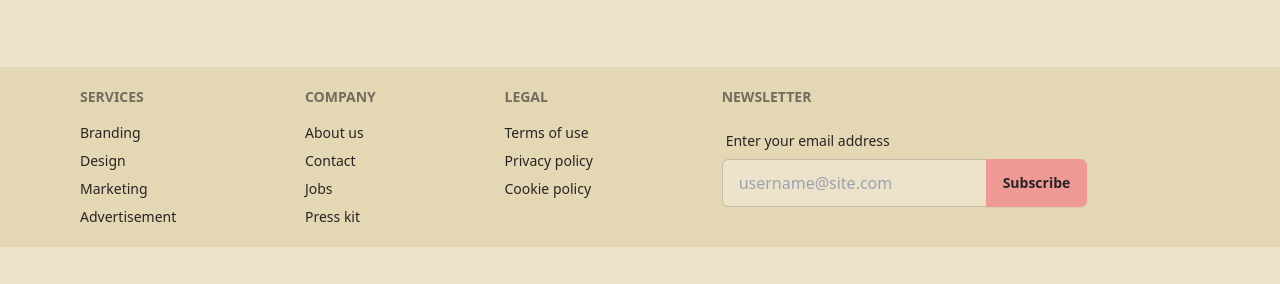
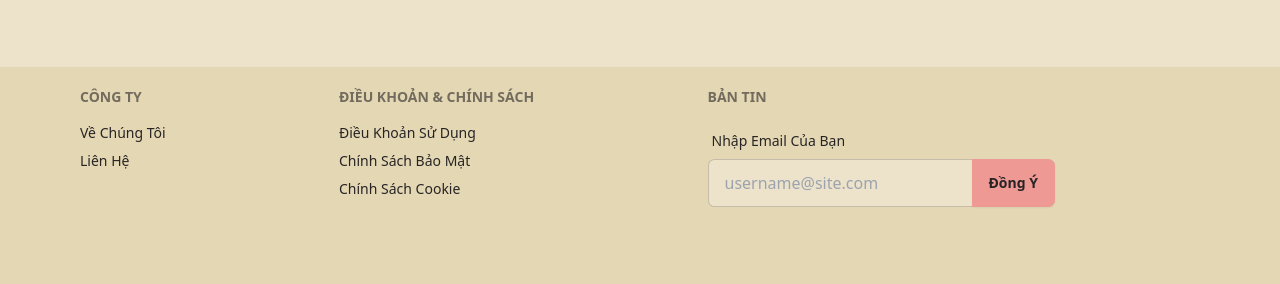
Before and after one commit to q-dat/Beverage_Store_Angular, an Angular app: page / in a window 1280 px wide. Shown: the part 3353-3637 px from the top of the page. Before the commit the page ends 3600 px from the top, so only its background shows below. Built offline with nearby package versions, Linux system fonts and the light colour scheme; data requests are answered from the project's data file.

Commit message:
beverage-store

```diff
--- a/src/app/App.html
+++ b/src/app/App.html
@@ -75,36 +75,28 @@
   <!-- Body -->
   <router-outlet></router-outlet>
   <!-- Footer> -->
-  <footer class="footer mt-[20px] lg:px-20 py-5 px-[40px] bg-base-200 text-base-content">
+  <footer class="footer xl:pb-20 pb-[300px] sm:pb-[700px]  pt-[20px] mt-[20px] lg:px-20  px-[40px] bg-base-200 text-base-content">
     <nav>
-      <h6 class="footer-title">Services</h6>
-      <a class="link link-hover">Branding</a>
-      <a class="link link-hover">Design</a>
-      <a class="link link-hover">Marketing</a>
-      <a class="link link-hover">Advertisement</a>
+      <h6 class="footer-title">Công Ty</h6>
+      <a class="link link-hover">Về Chúng Tôi</a>
+      <a class="link link-hover">Liên Hệ</a>
+
     </nav>
     <nav>
-      <h6 class="footer-title">Company</h6>
-      <a class="link link-hover">About us</a>
-      <a class="link link-hover">Contact</a>
-      <a class="link link-hover">Jobs</a>
-      <a class="link link-hover">Press kit</a>
-    </nav>
-    <nav>
-      <h6 class="footer-title">Legal</h6>
-      <a class="link link-hover">Terms of use</a>
-      <a class="link link-hover">Privacy policy</a>
-      <a class="link link-hover">Cookie policy</a>
+      <h6 class="footer-title">Điều Khoản & Chính Sách</h6>
+      <a class="link link-hover">Điều Khoản Sử Dụng</a>
+      <a class="link link-hover">Chính Sách Bảo Mật</a>
+      <a class="link link-hover">Chính Sách Cookie</a>
     </nav>
     <form>
-      <h6 class="footer-title">Newsletter</h6>
+      <h6 class="footer-title">Bản Tin</h6>
       <fieldset class="form-control w-80">
         <label class="label">
-          <span class="label-text">Enter your email address</span>
+          <span class="label-text">Nhập Email Của Bạn</span>
         </label>
         <div class="join">
           <input type="text" placeholder="username@site.com" class="input input-bordered join-item" />
-          <button class="btn btn-primary join-item">Subscribe</button>
+          <button class="btn btn-primary join-item">Đồng Ý</button>
         </div>
       </fieldset>
     </form>
--- a/src/app/Routes.ts
+++ b/src/app/Routes.ts
@@ -3,9 +3,13 @@ import { HomeComponent } from './pages/home/home.component';
 import { AboutComponent } from './pages/about/about.component';
 import { ShopComponent } from './pages/shop/shop.component';
 import { ContactComponent } from './pages/contact/contact.component';
+import { DetailComponent } from './pages/detail/detail.component';
+
 export const routes: Routes = [
     { path: '', component: HomeComponent },
     { path: 'about', component: AboutComponent },
     { path: 'shop', component: ShopComponent },
     { path: 'contact', component: ContactComponent },
+    { path: 'detail', component: DetailComponent },
+
 ];
--- a/src/app/data-display/data-display.component.html
+++ b/src/app/data-display/data-display.component.html
@@ -24,7 +24,7 @@
                 <div class=" space-x-2">
                     <button class="btn bg-transparent border-red-500
                     rounded-full hover:scale-[1.2] hover:bg-red-300 hover:text-white">
-                        <i class="fa fa-search"></i>
+                        <a href="/detail"> <i class="fa fa-search"></i></a>
                     </button>
                     <button class="btn text-white bg-red-500
                     hover:scale-[1.1] hover:text-red-600 hover:bg-white">
@@ -33,7 +33,7 @@
                     </button>
                     <button class="btn bg-transparent border-red-500
                     rounded-full hover:scale-[1.2]  hover:bg-red-300 hover:text-white">
-                        <i class="fa fa-heart "></i>
+                        <a href="/"> <i class="fa fa-heart "></i> </a>
                     </button>
                 </div>
             </div>
@@ -79,17 +79,17 @@
             ">
                 <div class=" space-x-2">
                     <button class="btn bg-transparent border-red-500
-                    rounded-full hover:scale-[1.2] hover:bg-red-300 hover:text-white">
-                        <i class="fa fa-search"></i>
+                rounded-full hover:scale-[1.2] hover:bg-red-300 hover:text-white">
+                        <a href="/detail"> <i class="fa fa-search"></i></a>
                     </button>
                     <button class="btn text-white bg-red-500
-                    hover:scale-[1.1] hover:text-red-600 hover:bg-white">
+                hover:scale-[1.1] hover:text-red-600 hover:bg-white">
                         <i class="fa fa-cart-shopping"></i>Giỏ Hàng
 
                     </button>
                     <button class="btn bg-transparent border-red-500
-                    rounded-full hover:scale-[1.2]  hover:bg-red-300 hover:text-white">
-                        <i class="fa fa-heart "></i>
+                rounded-full hover:scale-[1.2]  hover:bg-red-300 hover:text-white">
+                        <a href="/"> <i class="fa fa-heart "></i> </a>
                     </button>
                 </div>
             </div>
--- /dev/null
+++ b/src/app/pages/detail/detail.component.html
@@ -0,0 +1,6 @@
+<div class="bg-cover bg-center h-[100px] w-full flex justify-center items-center"
+    style="background-image:url(' https://cdn-www.vinid.net/2020/02/20200214_AppVinID_BannerWeb_MasterTea.jpg')">
+    <h1 class="text-[25px] text-white text-shadow-lg">
+        Hồng trà mật ong
+    </h1>
+</div>
```
Also changed, not shown: src/app/pages/detail/detail.component.ts (added, +12 -0 lines), src/app/pages/detail/detail.component.css (added), 1 other file (tests, documents, lock files or other folders).
